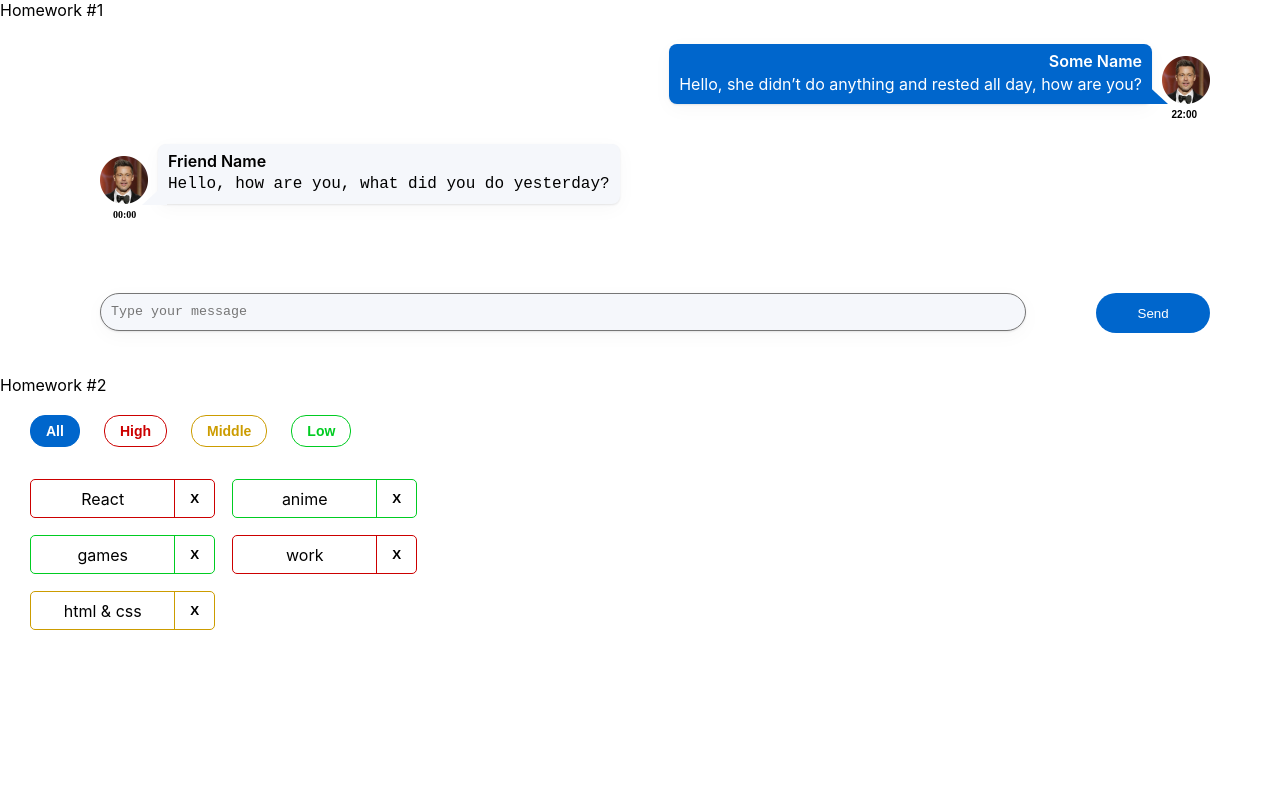
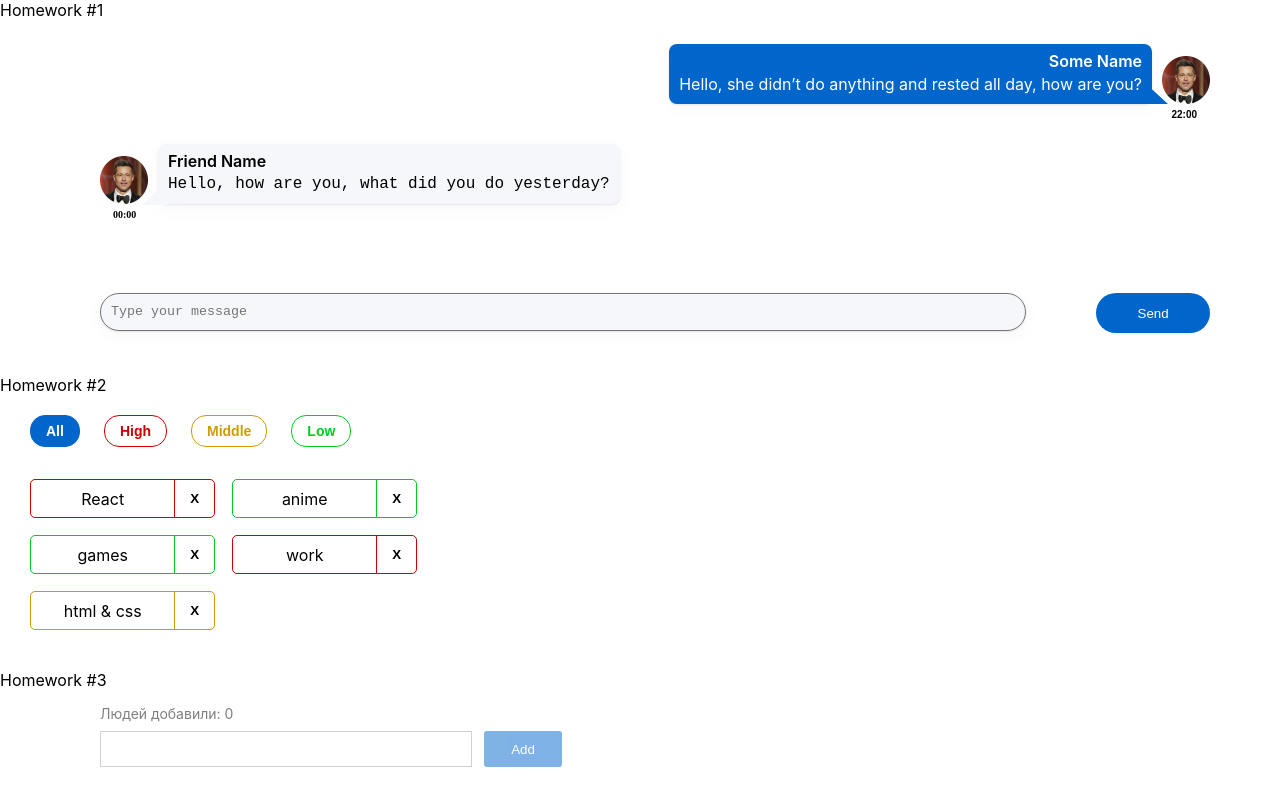
Before and after one commit to e-nagornyak/by-ignat, a React (Create React App) app: page /junior in a window 1280 px wide. Shown: the top 806 px of the page. Built offline with nearby package versions, Linux system fonts and the light colour scheme.

Commit message:
Completed HW3

```diff
--- a/src/s1-main/App.tsx
+++ b/src/s1-main/App.tsx
@@ -2,14 +2,15 @@
 import s from './App.module.css'
 import HW1 from '../s2-homeworks/hw01/HW1'
 import HW2 from "../s2-homeworks/hw02/HW2";
+import HW3 from "../s2-homeworks/hw03/HW3";
 
 function App() {
     return (
         <div className={s.App}>
             <HW1/>
             <HW2/>
+            <HW3/>
             {/*раскомментировать по ходу выполнения*/}
-            {/*<HW3/>*/}
             {/*<HW4/>*/}
 
             {/*при выполнении дз 5 и более - закомментировать здесь дз 1-4, так как они есть внутри дз 5*/}
--- a/src/s2-homeworks/hw03/Greeting.module.css
+++ b/src/s2-homeworks/hw03/Greeting.module.css
@@ -1,35 +1,68 @@
 .greetingForm {
+    margin: 15px auto 70px 70px;
 }
 
 .inputAndButtonContainer {
+    display: flex;
+    margin-top: 9px;
+    align-items: flex-start;
 }
 
 .error {
+    color: red;
 }
 
 .input {
+    width: 372px;
+    height: 36px;
+    margin-right: 12px;
+    border: 1px solid #D1D1D1;
+    padding: 10px;
 }
 
 .input:focus {
 }
 
 .errorInput {
+    width: 372px;
+    height: 36px;
+    margin-right: 12px;
+    border: 1px solid red;
 }
 
 .button {
+    background: #0066CC;
+    border-radius: 3px;
+    color: white;
+    width: 78px;
+    height: 36px;
+    border: none;
 }
 
 .button:focus {
+    opacity: 1;
 }
 
 .button:active {
 }
 
 .button:disabled {
+    opacity: 0.5;
 }
 
 .text {
+    font-style: normal;
+    font-weight: 400;
+    font-size: 14px;
+    line-height: 17px;
+    color: rgba(0, 0, 0, 0.5);
 }
 
 .greeting {
+    margin-top: 10px;
+    font-style: normal;
+    font-weight: 500;
+    font-size: 14px;
+    line-height: 17px;
+    color: #000000;
 }
--- a/src/s2-homeworks/hw03/Greeting.tsx
+++ b/src/s2-homeworks/hw03/Greeting.tsx
@@ -2,14 +2,15 @@
 import s from './Greeting.module.css'
 
 type GreetingPropsType = {
-    name: any // need to fix any
-    setNameCallback: any // need to fix any
-    addUser: any // need to fix any
-    onBlur: any // need to fix any
-    onEnter: any // need to fix any
-    error: any // need to fix any
-    totalUsers: any // need to fix any
-    lastUserName?: any // need to fix any
+    name: string // need to fix any
+    setNameCallback: (e: ChangeEvent<HTMLInputElement>) => void // need to fix any
+    addUser: () => void // need to fix any
+    onBlur: () => void // need to fix any
+    onEnter: (e: KeyboardEvent<HTMLInputElement>
+    ) => void // need to fix any
+    error: string // need to fix any
+    totalUsers: number // need to fix any
+    lastUserName?: string // need to fix any
 }
 
 // презентационная компонента (для верстальщика)
@@ -25,7 +26,7 @@
         lastUserName,
     } // деструктуризация пропсов
 ) => {
-    const inputClass = s.errorInput // need to fix with (?:)
+    const inputClass = error ? s.errorInput : s.input // need to fix with (?:)
 
     return (
         <div id={'hw3-form'} className={s.greetingForm}>
@@ -57,7 +58,7 @@
                     className={s.button}
                     disabled={!name.trim()}
                 >
-                    add
+                    Add
                 </button>
             </div>
 
--- a/src/s2-homeworks/hw03/GreetingContainer.tsx
+++ b/src/s2-homeworks/hw03/GreetingContainer.tsx
@@ -1,20 +1,32 @@
-import React, { ChangeEvent, KeyboardEvent, useState } from 'react'
+import React, {ChangeEvent, KeyboardEvent, useState} from 'react'
 import Greeting from './Greeting'
-import { UserType } from './HW3'
+import {UserType} from './HW3'
 
 type GreetingContainerPropsType = {
-    users: any // need to fix any
-    addUserCallback: any // need to fix any
+    users: UserType[] // need to fix any
+    addUserCallback: (name: string) => void// need to fix any
 }
 
-export const pureAddUser = (name: any, setError: any, setName: any, addUserCallback: any) => {
+export const pureAddUser = (name: string, setError: any, setName: any, addUserCallback: (name: string) => void) => {
     // если имя пустое - показать ошибку, иначе - добавить юзера и очистить инпут
+    if (name.trim() === "") {
+        setError('Ошибка! Введите имя!')
+    } else {
+        addUserCallback(name)
+        setName('')
+    }
 }
 
-export const pureOnBlur = (name: any, setError: any) => { // если имя пустое - показать ошибку
+export const pureOnBlur = (name: string, setError: any) => { // если имя пустое - показать ошибку
+    if (name.trim() === '') {
+        setError('Ошибка! Введите имя!')
+    }
 }
 
-export const pureOnEnter = (e: any, addUser: any) => { // если нажата кнопка Enter - добавить
+export const pureOnEnter = (e: KeyboardEvent<HTMLInputElement>, addUser: () => void) => { // если нажата кнопка Enter - добавить
+    if (e.key === 'Enter') {
+        addUser()
+    }
 }
 
 // более простой и понятный для новичков
@@ -22,32 +34,33 @@
 
 // более современный и удобный для про :)
 const GreetingContainer: React.FC<GreetingContainerPropsType> = ({
-    users,
-    addUserCallback,
-}) => {
+                                                                     users,
+                                                                     addUserCallback,
+                                                                 }) => {
     // деструктуризация пропсов
-    const [name, setName] = useState<any>('') // need to fix any
-    const [error, setError] = useState<any>('') // need to fix any
+    const [name, setName] = useState<string>('') // need to fix any
+    const [error, setError] = useState<string>('') // need to fix any
 
-    const setNameCallback = (e: any) => { // need to fix any
-        setName('some name') // need to fix
+    const setNameCallback = (e: ChangeEvent<HTMLInputElement>) => { // need to fix any
+        setName(e.currentTarget.value) // need to fix
 
-        error && setError('')
+        error && setError('Ошибка! Введите имя!')
     }
     const addUser = () => {
         pureAddUser(name, setError, setName, addUserCallback)
+        setError('')
     }
 
     const onBlur = () => {
         pureOnBlur(name, setError)
     }
 
-    const onEnter = (e: any) => {
+    const onEnter = (e: KeyboardEvent<HTMLInputElement>) => {
         pureOnEnter(e, addUser)
     }
 
-    const totalUsers = 0 // need to fix
-    const lastUserName = 'some name' // need to fix
+    const totalUsers = users.length // need to fix
+    const lastUserName = (users.length === 0) ? "" : users[users.length - 1].name // need to fix
 
     return (
         <Greeting
--- a/src/s2-homeworks/hw03/HW3.tsx
+++ b/src/s2-homeworks/hw03/HW3.tsx
@@ -1,12 +1,12 @@
-import React, { useState } from 'react'
-import { v1 } from 'uuid'
+import React, {useState} from 'react'
+import {v1} from 'uuid'
 import s2 from '../../s1-main/App.module.css'
 import GreetingContainer from './GreetingContainer'
 
 /*
-* 1 - описать тип UserType
+* 1 - описать тип UserType+
 * 2 - указать нужный тип в useState с users
-* 3 - дописать типы и логику функции pureAddUserCallback и проверить её тестами
+* 3 - дописать типы и логику функции pureAddUserCallback и проверить её тестами+
 * 4 - в файле GreetingContainer.tsx дописать типизацию пропсов
 * 5 - в файле GreetingContainer.tsx указать нужные типы в useState с name и error
 * 6 - в файле GreetingContainer.tsx дописать тип и логику функции setNameCallback
@@ -19,20 +19,22 @@
 
 // types
 export type UserType = {
-    _id: any // need to fix any
-    name: any // need to fix any
+    _id: string // need to fix any
+    name: string // need to fix any
 }
 
-export const pureAddUserCallback = (name: any, setUsers: any, users: any) => { // need to fix any
-    const user = { // need to fix
+export const pureAddUserCallback = (name: string, setUsers: any, users: UserType[]) => { // need to fix any
+    const user = {
+        _id: v1(),
+        name: name
     }
     setUsers([...users, user])
 }
 
 const HW3 = () => {
-    const [users, setUsers] = useState<any>([]) // need to fix any
+    const [users, setUsers] = useState<UserType[]>([]) // need to fix any
 
-    const addUserCallback = (name: any) => { // need to fix any
+    const addUserCallback = (name: string) => { // need to fix any
         pureAddUserCallback(name, setUsers, users)
     }
 
```
